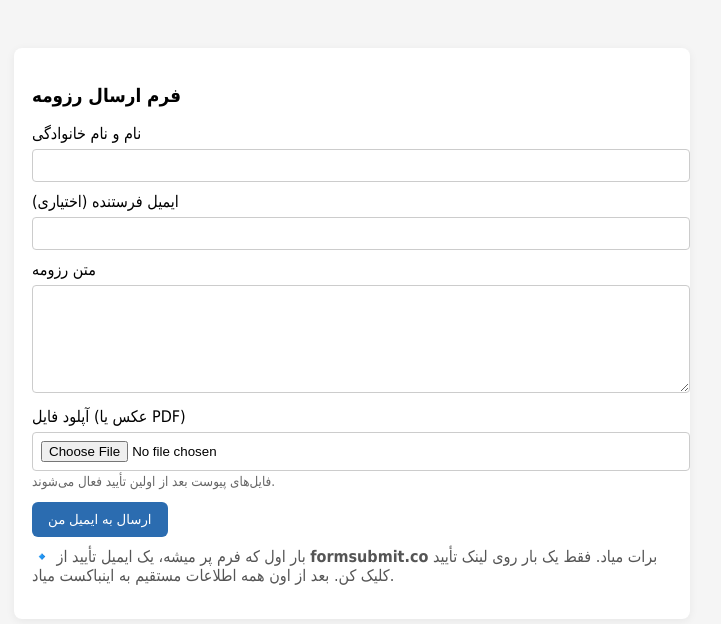
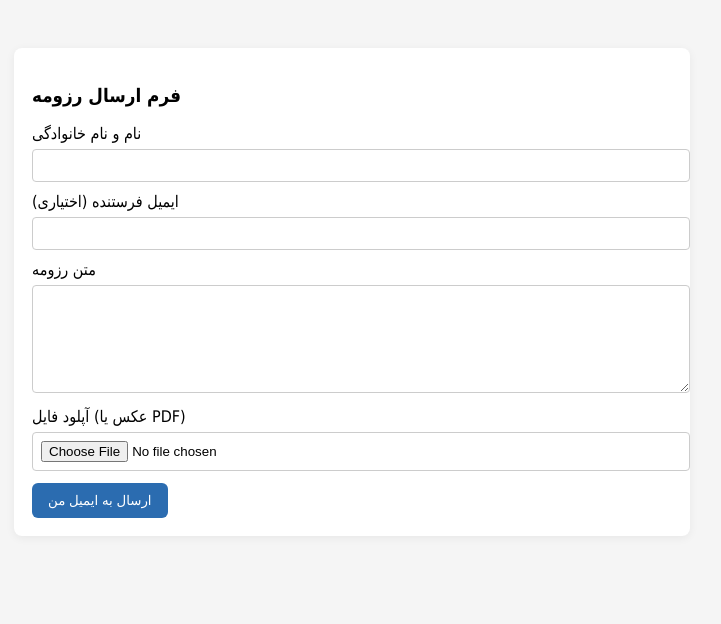
Before and after one commit to pedramhallaji8181-del/ball-cam, a plain HTML site: page index.html in a window 1280 px wide. Shown: the whole page, without its empty margins (288-1009 px from the left). Drawn offline with Linux system fonts and the light colour scheme.

Commit message:
Add files via upload

```diff
--- a/index.html
+++ b/index.html
@@ -33,7 +33,7 @@
 
       <label>آپلود فایل (عکس یا PDF)
         <input type="file" name="attachment" accept="image/*,application/pdf" />
-        <small>فایل‌های پیوست بعد از اولین تأیید فعال می‌شوند.</small>
+
       </label>
 
       <!-- می‌تونی کاربر رو بعد از ارسال به صفحه تشکر ببری -->
@@ -42,10 +42,6 @@
       <button type="submit">ارسال به ایمیل من</button>
     </form>
 
-    <p style="margin-top:10px;color:#555">
-      🔹 بار اول که فرم پر میشه، یک ایمیل تأیید از <b>formsubmit.co</b> برات میاد. فقط یک بار روی لینک تأیید کلیک کن.
-      بعد از اون همه اطلاعات مستقیم به اینباکست میاد.
-    </p>
   </div>
 </body>
 </html>
```
